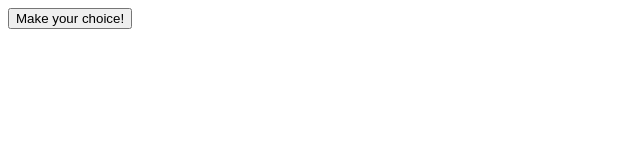
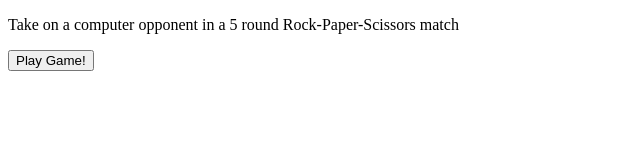
Before and after one commit to CMartin0-0/Practice-Project--OdinProject_Rock_Paper_Scissors_Game, a website: page index.html in a window 1280 px wide. Shown: the whole page, without its empty margins (0-640 px from the left). Drawn offline with Linux system fonts and the light colour scheme.

Commit message:
change some naming to better reflect function and add heading

```diff
--- a/index.html
+++ b/index.html
@@ -6,7 +6,8 @@
   <title>Rock Paper Scissors Game</title>
 </head>
 <body>
-  <button id="get-choice-btn">Make your choice!</button>
+  <p>Take on a computer opponent in a 5 round Rock-Paper-Scissors match</p>
+  <button id="play-btn">Play Game!</button>
 </body>
 <script src="/src.js"></script>
 </html>
--- a/src.js
+++ b/src.js
@@ -1,4 +1,4 @@
-const playGameBtn = document.querySelector("#get-choice-btn");
+const playGameBtn = document.querySelector("#play-btn");
 
 const getComputerChoice = () => {
   let randomNumber = Math.random();
```
